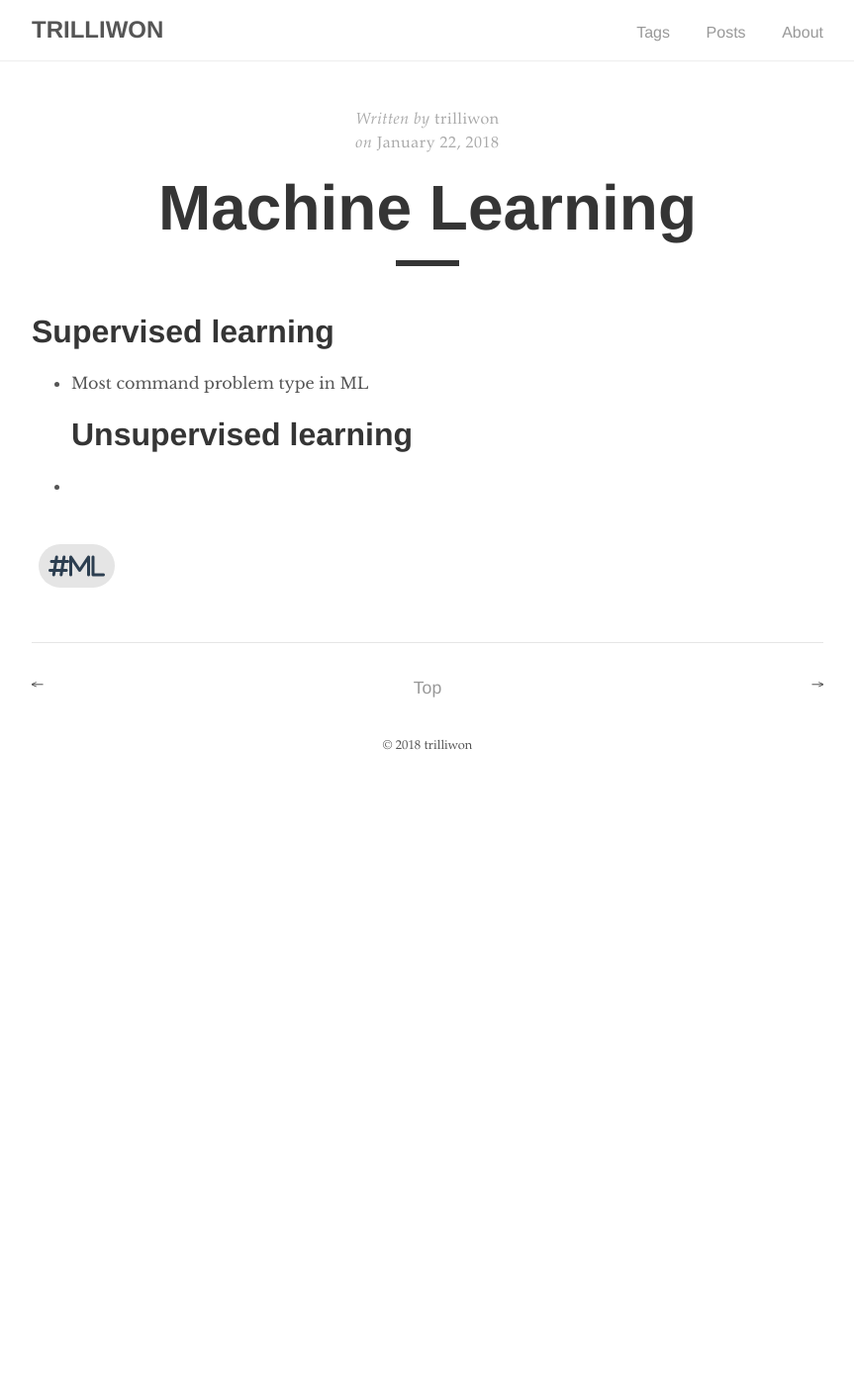
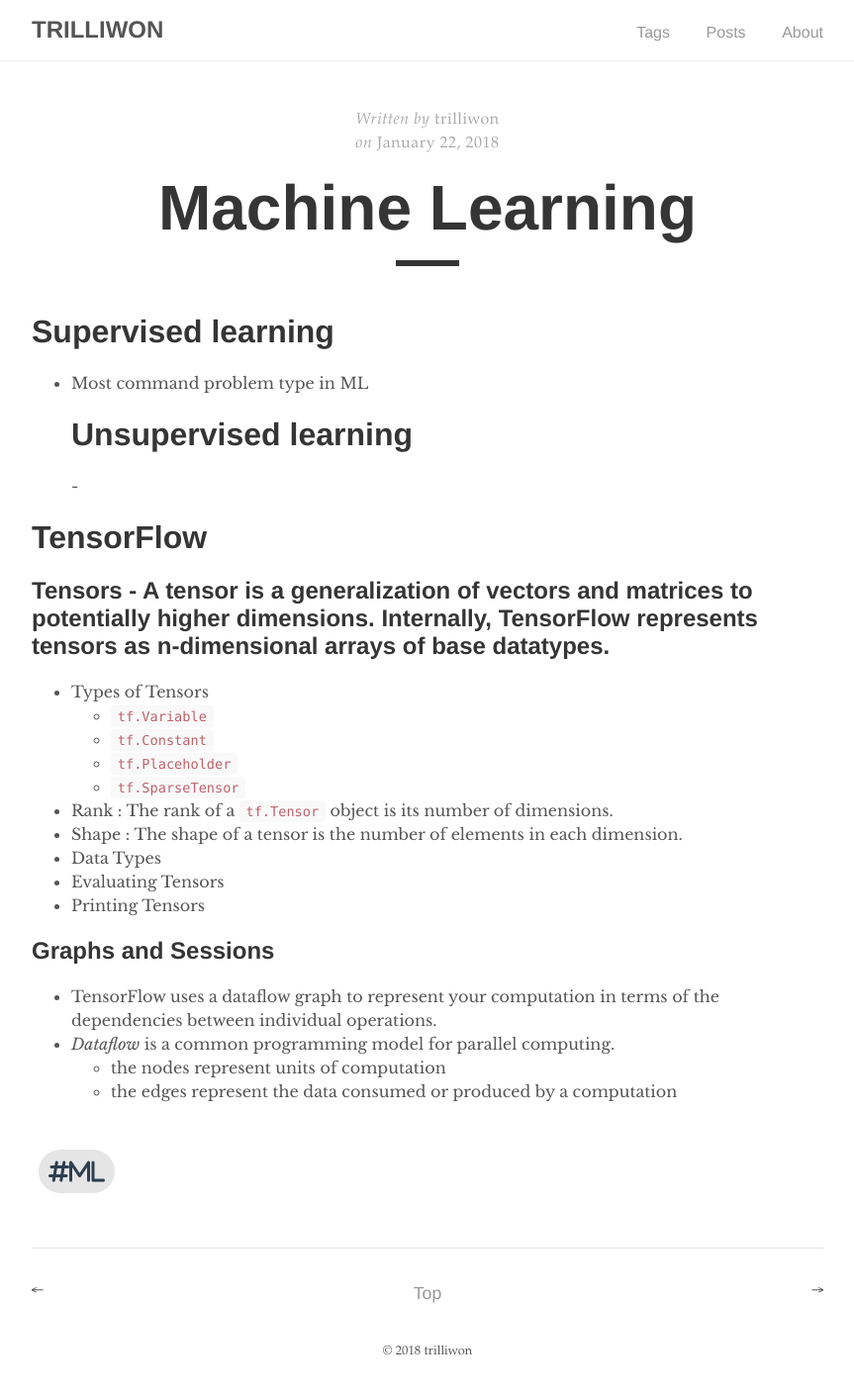
Before and after one commit to trilliwon/ABL, a Jekyll site: the page built from _posts/2018-01-22-ML.md, in a window 1280 px wide. Shown: the whole page at 99% size, without its empty margins (208-1071 px from the left). Built offline with Jekyll 4.4.1, drawn with Linux system fonts in a browser that asks for light colours; nearby versions of some CDN libraries; before the commit the page ends 900 px from its top, so only the background shows below that.

Commit message:
Fri Jan 26 18:32:38 KST 2018

```diff
--- a/_posts/2018-01-22-ML.md
+++ b/_posts/2018-01-22-ML.md
@@ -9,3 +9,24 @@ tag: [ML]
   - Most command problem type in ML
 # Unsupervised learning
   -
+
+# TensorFlow
+
+## Tensors - A tensor is a generalization of vectors and matrices to potentially higher dimensions. Internally, TensorFlow represents tensors as n-dimensional arrays of base datatypes.
+
+  - Types of Tensors
+    - `tf.Variable`
+    - `tf.Constant`
+    - `tf.Placeholder`
+    - `tf.SparseTensor`
+  - Rank : The rank of a `tf.Tensor` object is its number of dimensions.
+  - Shape : The shape of a tensor is the number of elements in each dimension.
+  - Data Types
+  - Evaluating Tensors
+  - Printing Tensors
+
+## Graphs and Sessions
+  - TensorFlow uses a dataflow graph to represent your computation in terms of the dependencies between individual operations.
+  - *Dataflow* is a common programming model for parallel computing.
+    - the nodes represent units of computation
+    - the edges represent the data consumed or produced by a computation
```
